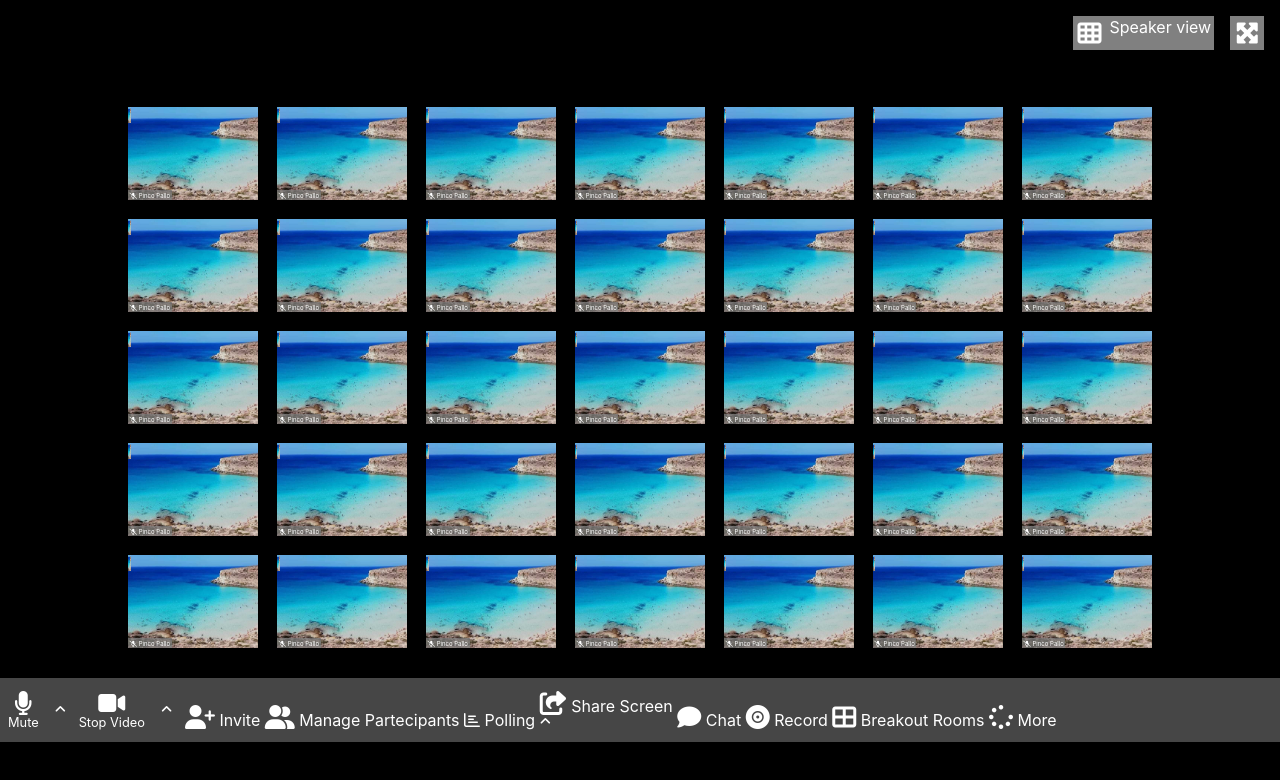
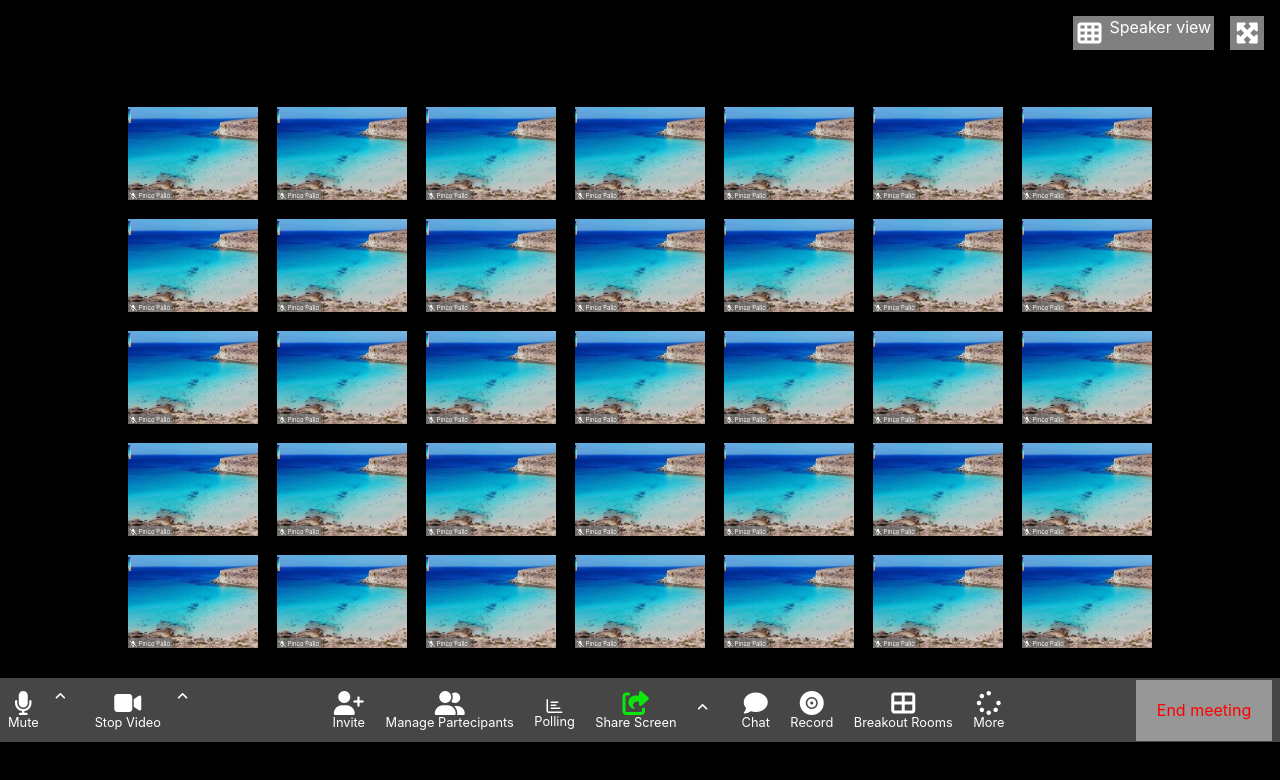
Before and after one commit to frame88/html-css-zoom, a plain HTML site: page index.html in a window 1280 px wide. Drawn offline with Linux system fonts and the light colour scheme.

Commit message:
fine footer

```diff
--- a/css/style.css
+++ b/css/style.css
@@ -108,6 +108,7 @@ img {
     padding: 2em 0.5em;
     margin-top: 1.3em;
     align-items: center;
+    justify-content: space-between;
 }
 
 .left-pulsanti {
@@ -136,13 +137,9 @@ img {
     font-size: 80%;
 }
 
-.angle {
-    display:flex
-}
 
 .fa-angle-up {
     margin-right: 1em;
-    align-self: center;
     font-size: 80%;
 }
 
@@ -175,16 +172,6 @@ img {
     font-size: 80%;
 }
 
-.angle {
-    display:flex
-}
-
-.center-list{
-    display: flex;
-    flex-direction: row;
-    justify-content: flex-end;
-}
-
 .center-list ul {
     list-style-type: none;
     display: inline-block;
@@ -193,3 +180,31 @@ img {
 .center-list ul li {
     display: inline-block;
 }
+
+.more,.invite,.manage,.polling,.share,.angle,.chat,.record,.breakout {
+    display: flex;
+    flex-direction: column;
+    align-items: center;
+    margin-right: 1em;
+}
+
+
+.center-list span {
+    font-size: 80%;
+}
+
+.share i {
+    color: rgb(11, 230, 11);
+}
+
+.right-pulsanti {
+    display: flex;
+    justify-content: flex-end;
+}
+
+.end {
+    color: red;
+    background: rgb(185, 185, 185, 0.7);
+    padding: 1.3em;
+
+}
--- a/index.html
+++ b/index.html
@@ -329,12 +329,10 @@
 
             <div class="center-list">
                 <ul>
-                    <li>
-                        <div class="invite">
-                            <i class="fas fa-user-plus"></i>
-                            <span>Invite</span>
-                        </div>
-                    </li>
+                    <li><div class="invite">
+                        <i class="fas fa-user-plus"></i>
+                        <span>Invite</span>
+                    </div></li>
                     <li><div class="manage">
                         <i class="fas fa-user-friends"></i>
                         <span>Manage Partecipants</span>
@@ -346,8 +344,8 @@
                     <li><div class="share">
                         <i class="fas fa-share-square"></i>
                         <span>Share Screen</span>
-                    </div>
-                    <div class="angle">
+                    </div></li>
+                    <li><div class="angle">
                         <i class="fas fa-angle-up"></i>
                     </div></li>
                     <li><div class="chat">
@@ -369,13 +367,12 @@
                 </ul>
             </div>
 
+            <div class="right-pulsanti">
+                <span class="end">End meeting</span>
+            </div>
         </div>
 
-              <!--
-            <div class="right-pulsanti">
-                <span class="end">End meeting</span>
-            </div> -->
-        </div>
+
     </footer>
 
 
```
